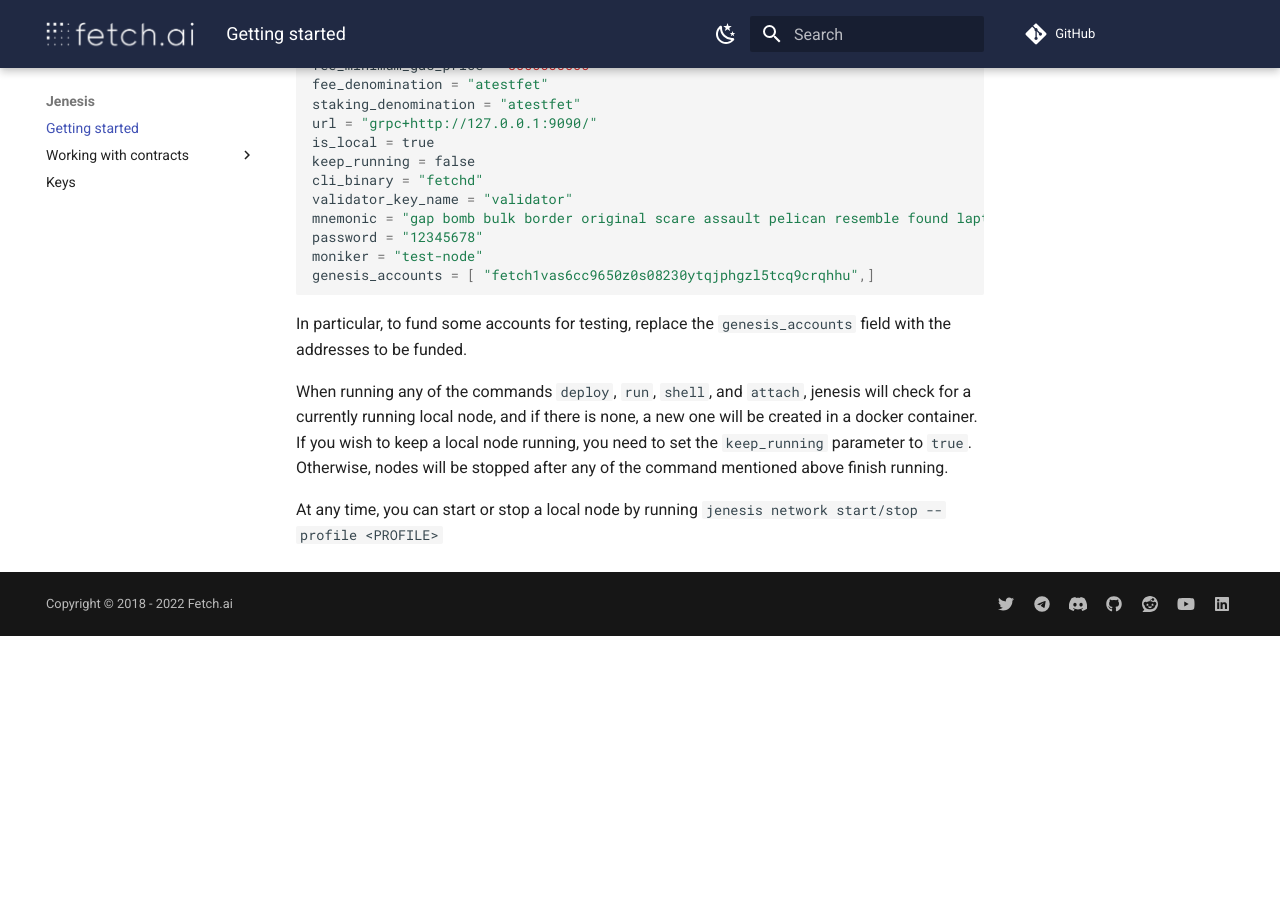
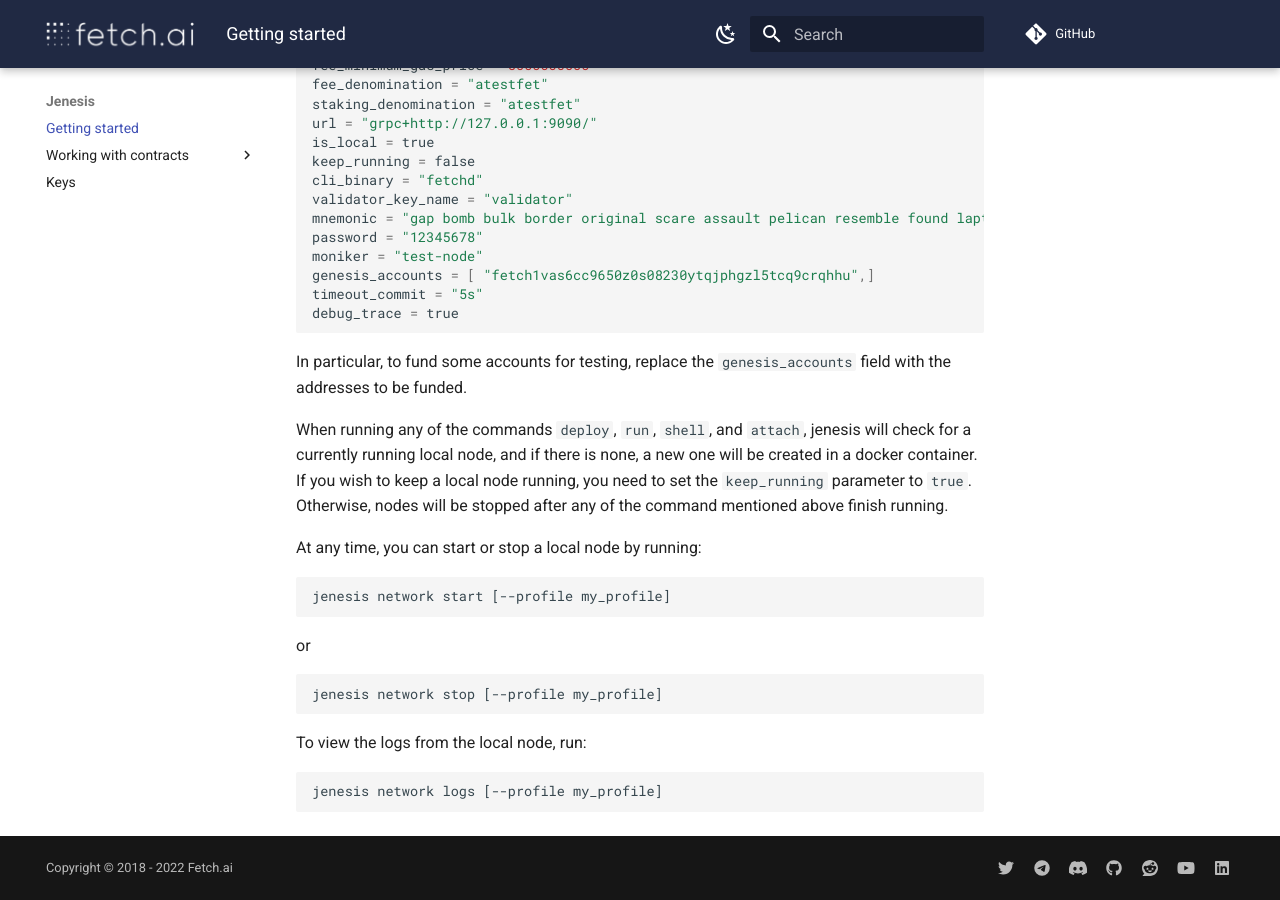
Before and after one commit to fetchai/jenesis, an MkDocs documentation site: the page built from docs/index.md, in a window 1280 px wide and 900 px high, scrolled down 2772 px. Built offline with MkDocs 1.6.1 and Material for MkDocs 9.7.7, drawn with Linux system fonts in a browser that asks for light colours; comment, search, counter and statistics services are not loaded; before the commit the page ends 3408 px from its top, so only the background shows below that; some of the changed text lies outside the part shown.

Commit message:
docs: update docs for latest features

````diff
--- a/docs/index.md
+++ b/docs/index.md
@@ -36,10 +36,10 @@
 ## Create a new project
 Create a project using the ```new``` command
 ```
-jenesis new my_project --profile my_profile
+jenesis new my_project [--profile my_profile] [--network network_name]
 ```
 
-This will create a new directory called `my_project`. You can use `--profile` and `--network` optional arguments, when they aren't used, profile and network will be set to `testing` and `fetchai-testnet` respectively. Inside this directory a `jenesis.toml` file will be created containing the following information:
+This will create a new directory called `my_project`. You can use `--profile` and `--network` optional arguments; when they aren't used, profile and network will be set to `testing` and `fetchai-testnet` respectively. Inside this directory a `jenesis.toml` file will be created containing the following information:
 
 ```toml
 [project]
@@ -70,7 +70,7 @@
 The ```init``` command is similar to the ```new``` command, but in this case, you won't need a project name argument since this command is intended to run inside an existing project directory.
 
 ```
-jenesis init
+jenesis init [--profile my_profile] [--network network_name]
 ```
 
 This command will create the same files and folders inside your project directory as the ones described for the ```new``` command.
@@ -108,6 +108,8 @@
 password = "12345678"
 moniker = "test-node"
 genesis_accounts = [ "fetch1vas6cc9650z0s08230ytqjphgzl5tcq9crqhhu",]
+timeout_commit = "5s"
+debug_trace = true
 ```
 In particular, to fund some accounts for testing, replace the `genesis_accounts`
 field with the addresses to be funded.
@@ -116,4 +118,16 @@
 jenesis will check for a currently running local node, and if there is none, a new one will be created in a docker container.
 If you wish to keep a local node running, you need to set the `keep_running` parameter to `true`. Otherwise, nodes will be stopped after any of the command mentioned above finish running.
 
-At any time, you can start or stop a local node by running `jenesis network start/stop --profile <PROFILE>`
+At any time, you can start or stop a local node by running:
+```
+jenesis network start [--profile my_profile]
+```
+or
+```
+jenesis network stop [--profile my_profile]
+```
+
+To view the logs from the local node, run:
+```
+jenesis network logs [--profile my_profile]
+```
````
Also changed, not shown: docs/add-contracts.md (+4 -4 lines), docs/compile-contracts.md (+2 -2 lines), docs/deploy-contracts.md (+2 -2 lines), docs/use-contracts.md (+5 -0 lines).
